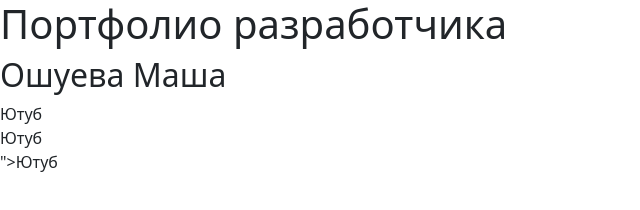
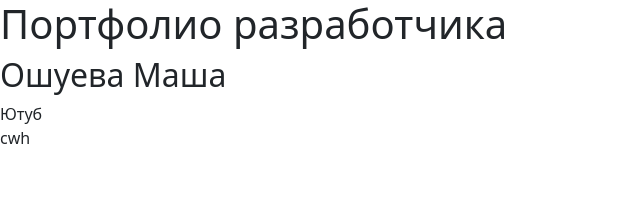
Before and after one commit to marusuaaa/portfolio, a plain HTML site: page index.html in a window 1280 px wide. Shown: the full height of the page, 0-640 px from the left. Drawn offline with nearby package versions, Linux system fonts and the light colour scheme.

Commit message:
Update index.html

```diff
--- a/index.html
+++ b/index.html
@@ -14,8 +14,7 @@
     <a hrew="https://github.com/marusuaaa/youtube.git">Ютуб</a>
     </div>
     <div>
-    <a hrew="<div>
-    <a hrew="https://github.com/marusuaaa/youtube.git">Ютуб</a>
-    </div>">Ютуб</a>
+    <a hrew="https://github.com/marusuaaa/youtube.git">cwh</a>
     </div>
+
 </body>
```
